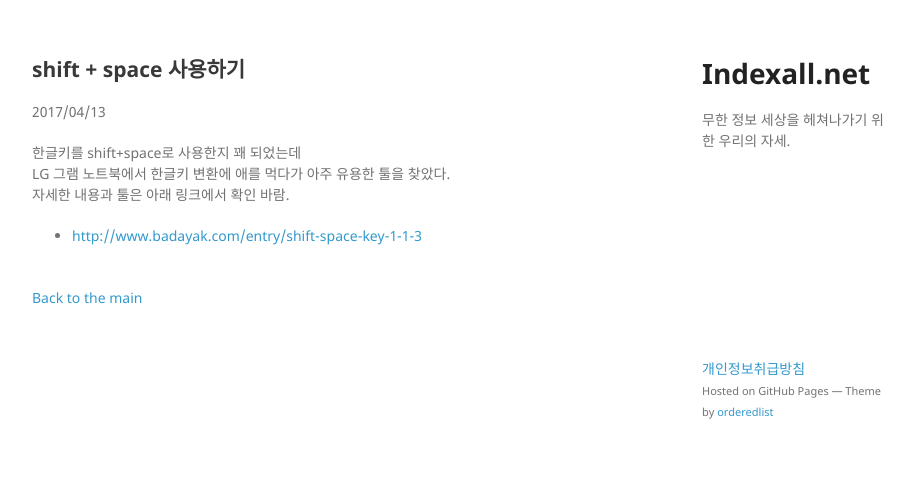
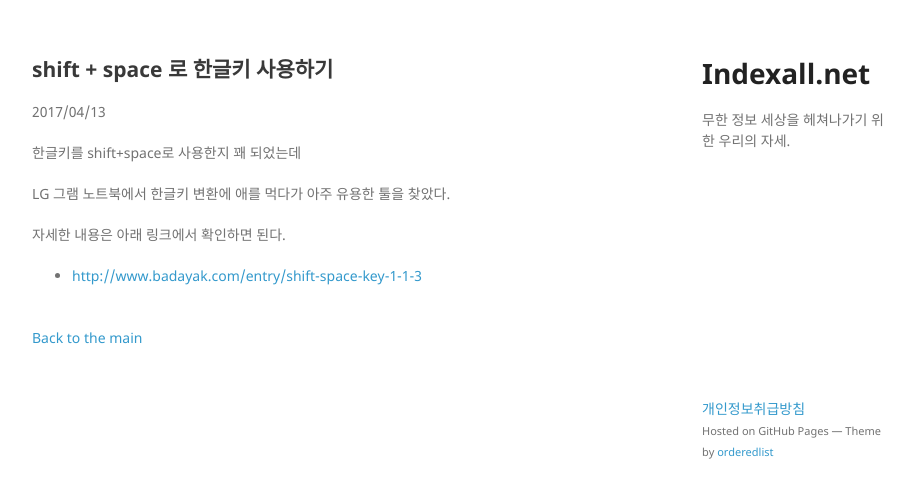
Before and after one commit to indexall/indexall.github.io, a Jekyll site: the page built from _posts/2017-04-13-shift-space-key.md, in a window 1280 px wide. Shown: the top 498 px of the page, without its empty margins (178-1091 px from the left). Built offline with Jekyll 4.4.1, drawn with Linux system fonts in a browser that asks for light colours.

Commit message:
no message

```diff
--- a/_posts/2017-04-13-shift-space-key.md
+++ b/_posts/2017-04-13-shift-space-key.md
@@ -1,13 +1,15 @@
 ---
 layout: post
-title: "shift + space 사용하기"
+title: "shift + space 로 한글키 사용하기"
 categories: memo
 author: "indexall"
 meta: "shift space"
 ---
 
 한글키를 shift+space로 사용한지 꽤 되었는데
+
 LG 그램 노트북에서 한글키 변환에 애를 먹다가 아주 유용한 툴을 찾았다.
-자세한 내용과 툴은 아래 링크에서 확인 바람.
+
+자세한 내용은 아래 링크에서 확인하면 된다.
 
 * [http://www.badayak.com/entry/shift-space-key-1-1-3](http://www.badayak.com/entry/shift-space-key-1-1-3)
```
